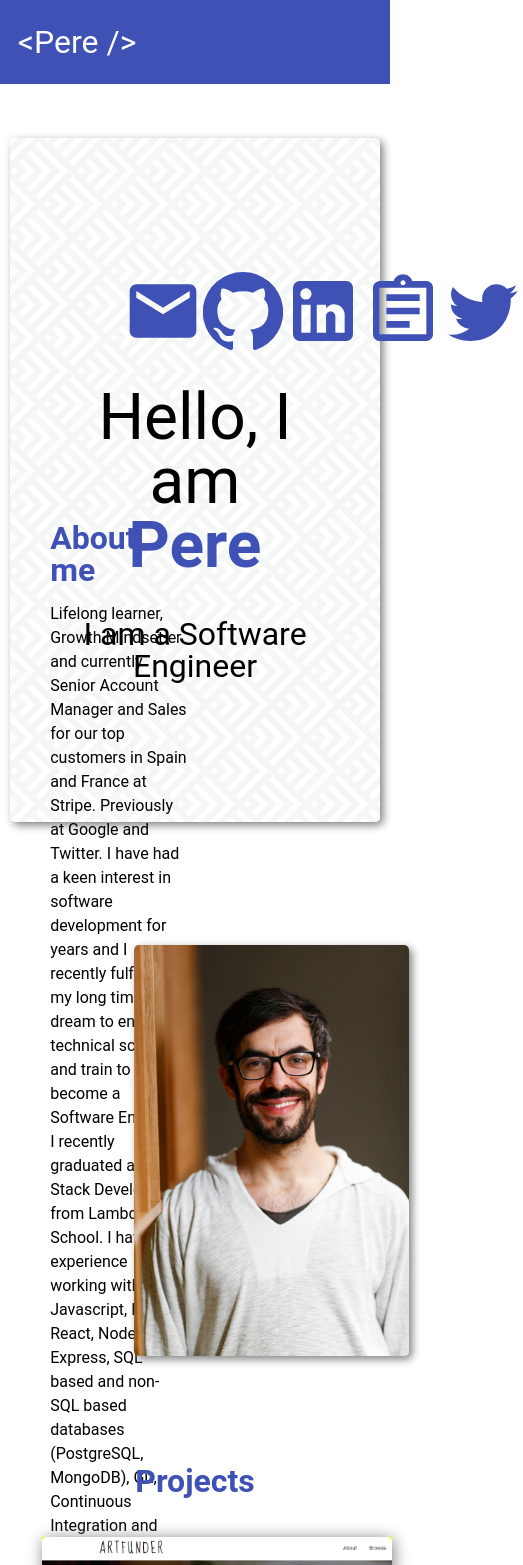
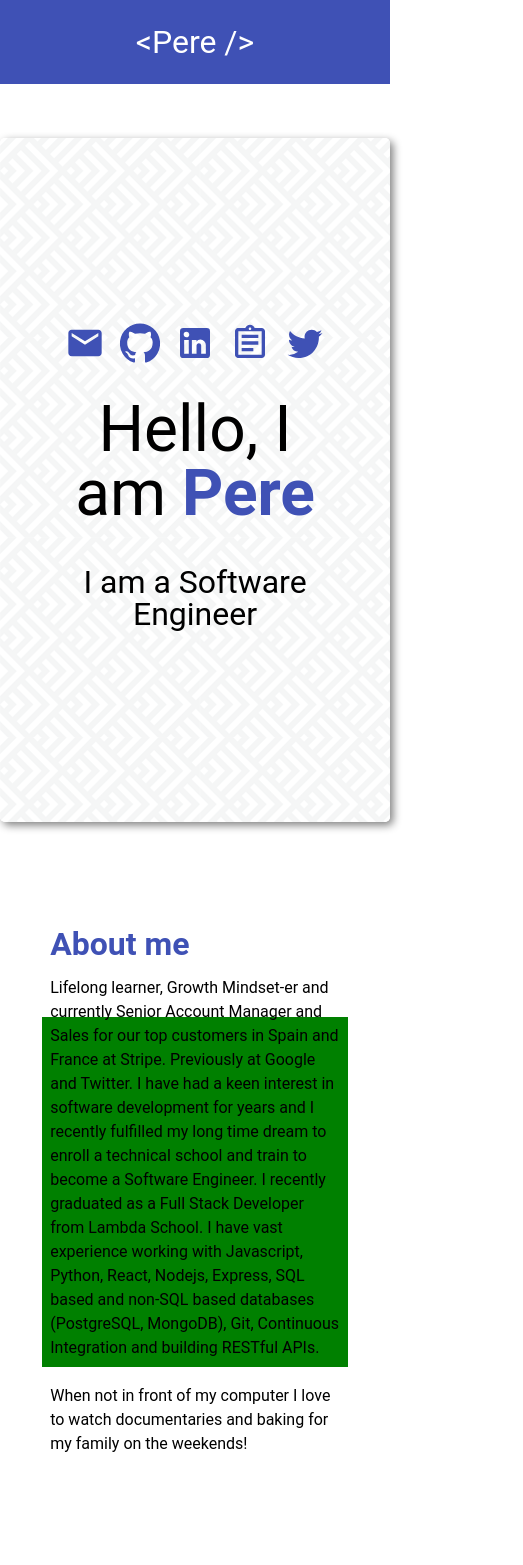
Before and after one commit to petrussola/new-portfolio-website-frontend, a React (Create React App) app: page / in a window 390 px wide. Shown: the top 1565 px of the page, 523 px wide, since content can reach past the window. Built offline with nearby package versions, Linux system fonts and the light colour scheme.

Commit message:
Make responsivness header, jumbotro, about me

```diff
--- a/src/components/Body/Aboutme/aboutme.js
+++ b/src/components/Body/Aboutme/aboutme.js
@@ -9,30 +9,33 @@ import pereImage from '../../../media/pere.jpg';
 const StyledSection = styled.section`
     display: flex;
     /* width: 100%; */
-    flex-direction: row;
+    flex-flow: row wrap;
     align-items: center;
     justify-content: space-evenly;
-    height: 65vh;
+    height: 150vh;
     /* padding: 50px 5vh; */
     /* background: yellow; */
     div {
-        /* background-color: red; */
         height: 100%;
         width: 50%;
-        height: 100%;
         display: flex;
         flex-direction: column;
         align-items: flex-start;
         justify-content: center;
         text-align: left;
+        @media (max-width: 600px) {
+            width: 100%;
+            height: 350px;
+        }
         &.about-me-text {
-            /* background: green; */
+            background: green;
         }
         &.about-me-photo {
+            background-color: red;
             align-items: center;
             img {
                 object-fit: cover;
-                height: 75%;
+                height: 300px;
                 border-radius: 5px;
                 box-shadow: 0.2rem 0.2rem 0.5rem gray;
             }
--- a/src/components/Body/Jumbotron/jumbotron.js
+++ b/src/components/Body/Jumbotron/jumbotron.js
@@ -1,4 +1,5 @@
 import React from 'react';
+import useMediaQuery from '@material-ui/core/useMediaQuery';
 
 // ICONS
 import EmailIcon from '@material-ui/icons/Email';
@@ -30,11 +31,17 @@ const StyledDiv = styled.div`
         flex-direction: column;
         align-items: center;
         justify-content: center;
+        @media (max-width: 600px) {
+            width: 100%;
+        }
         nav {
             display: flex;
             flex-direction: row;
             justify-content: space-around;
             width: 50%;
+            @media (max-width: 600px) {
+                width: 90%;
+            }
             a {
                 transition: transform 0.5s;
             }
@@ -52,20 +59,27 @@ const StyledDiv = styled.div`
     }
 `;
 
-const jumbotron = () => {
+const Jumbotron = () => {
+    const matches = useMediaQuery('(min-width:600px)');
     return (
         <StyledDiv>
             <section>
                 <nav>
                     <a href="mailto:pere.solaclaver@gmail.com">
-                        <EmailIcon style={{ fontSize: 80 }} color="primary" />
+                        <EmailIcon
+                            style={{ fontSize: `${matches ? 80 : 40}` }}
+                            color="primary"
+                        />
                     </a>
                     <a
                         href="https://github.com/petrussola/"
                         target="_blank"
                         rel="noreferrer noopener"
                     >
-                        <GitHubIcon color="primary" style={{ fontSize: 80 }} />
+                        <GitHubIcon
+                            color="primary"
+                            style={{ fontSize: `${matches ? 80 : 40}` }}
+                        />
                     </a>
                     <a
                         href="https://www.linkedin.com/in/peresola/"
@@ -74,7 +88,7 @@ const jumbotron = () => {
                     >
                         <LinkedInIcon
                             color="primary"
-                            style={{ fontSize: 80 }}
+                            style={{ fontSize: `${matches ? 80 : 40}` }}
                         />
                     </a>
                     <a
@@ -84,7 +98,7 @@ const jumbotron = () => {
                     >
                         <AssignmentOutlinedIcon
                             color="primary"
-                            style={{ fontSize: 80 }}
+                            style={{ fontSize: `${matches ? 80 : 40}` }}
                         />
                     </a>
                     <a
@@ -92,7 +106,10 @@ const jumbotron = () => {
                         target="_blank"
                         rel="noreferrer noopener"
                     >
-                        <TwitterIcon color="primary" style={{ fontSize: 80 }} />
+                        <TwitterIcon
+                            color="primary"
+                            style={{ fontSize: `${matches ? 80 : 40}` }}
+                        />
                     </a>
                 </nav>
                 <h1>
@@ -104,4 +121,4 @@ const jumbotron = () => {
     );
 };
 
-export default jumbotron;
+export default Jumbotron;
--- a/src/components/Header/header.js
+++ b/src/components/Header/header.js
@@ -12,6 +12,9 @@ const StyledHeader = styled.header`
     align-items: center;
     justify-content: flex-start;
     padding: 1rem 2.5%;
+    @media (max-width: 600px) {
+        justify-content: center;
+    }
     h3 {
         color: white;
     }
```
